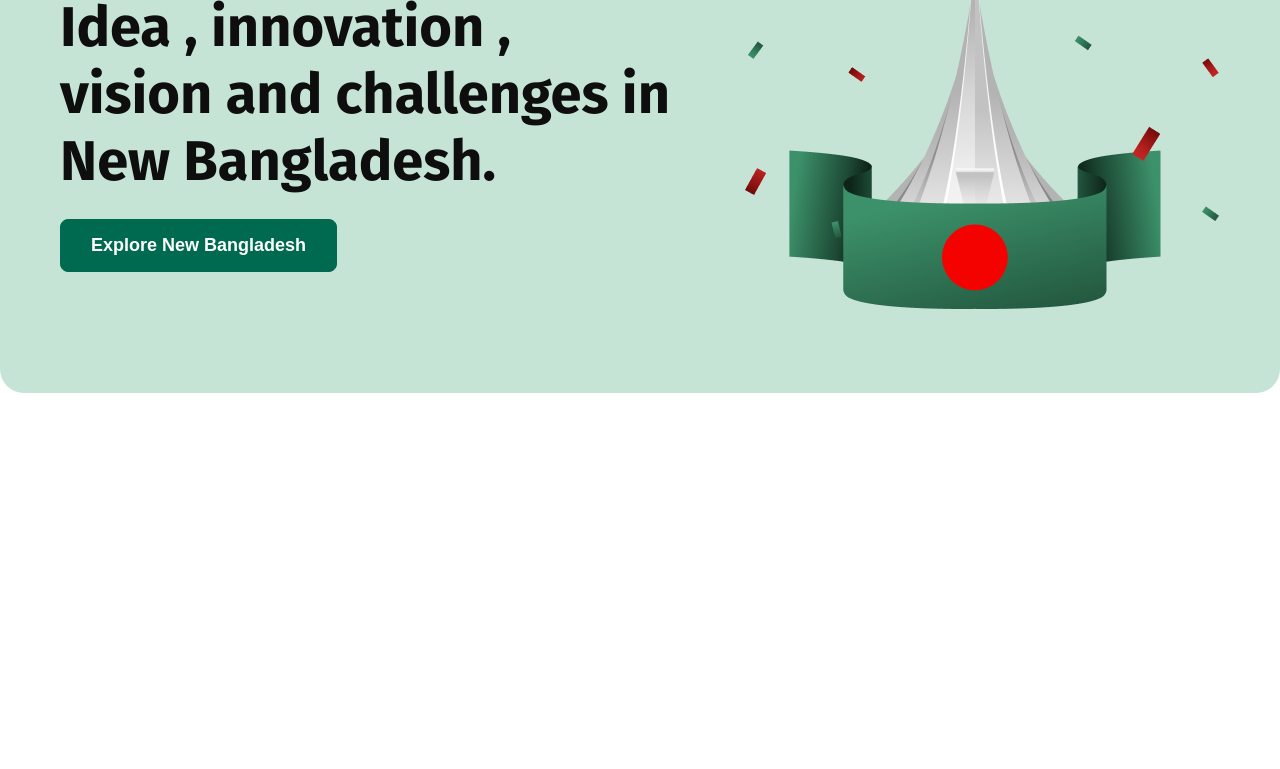
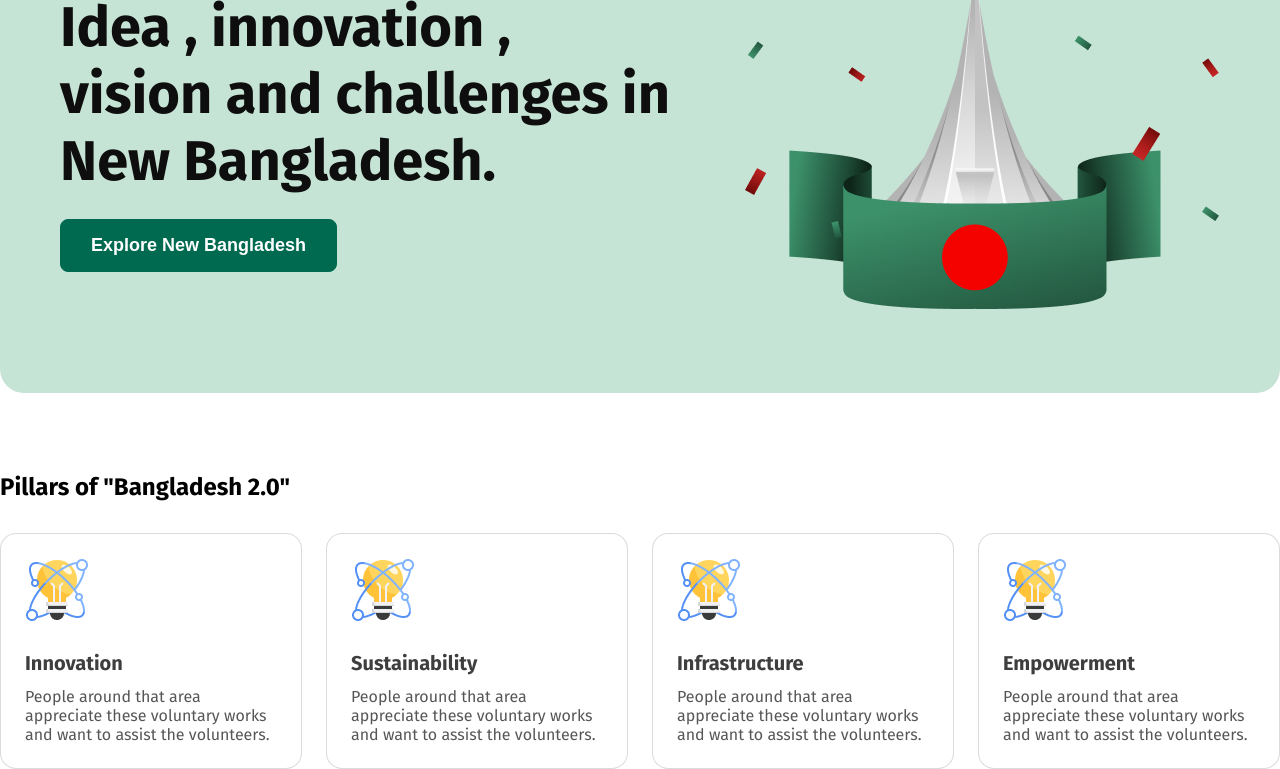
Before and after one commit to mdshishirhossain/assignment-1-B11A1, a plain HTML site: page index.html in a window 1280 px wide. Shown: the part 284-1053 px from the top of the page. Before the commit the page ends 800 px from the top, so only its background shows below. Drawn offline with Linux system fonts and the light colour scheme.

Commit message:
added a new section

```diff
--- a/index.html
+++ b/index.html
@@ -26,7 +26,39 @@
         </div>
     </header>
     <main>
-
+        <section class="pillars-section">
+            <h2 class="section-heading">Pillars of "Bangladesh 2.0"</h2>
+            <div class="pillars">
+                <div class="pillar pillar-1">
+                    <div class="pillar-img">
+                        <img src="assets/card-icon.png" alt="">
+                    </div>
+                    <h5 class="pillar-title">Innovation</h5>
+                    <p class="pillar-info">People around that area appreciate these voluntary works and want to assist the volunteers.</p>
+                </div>
+                <div class="pillar pillar-2">
+                    <div class="pillar-img">
+                        <img src="assets/card-icon.png" alt="">
+                    </div>
+                    <h5 class="pillar-title">Sustainability</h5>
+                    <p class="pillar-info">People around that area appreciate these voluntary works and want to assist the volunteers.</p>
+                </div>
+                <div class="pillar pillar-3">
+                    <div class="pillar-img">
+                        <img src="assets/card-icon.png" alt="">
+                    </div>
+                    <h5 class="pillar-title">Infrastructure</h5>
+                    <p class="pillar-info">People around that area appreciate these voluntary works and want to assist the volunteers.</p>
+                </div>
+                <div class="pillar pillar-4">
+                    <div class="pillar-img">
+                        <img src="assets/card-icon.png" alt="">
+                    </div>
+                    <h5 class="pillar-title">Empowerment</h5>
+                    <p class="pillar-info">People around that area appreciate these voluntary works and want to assist the volunteers.</p>
+                </div>
+            </div>
+        </section>
     </main>
     <footer></footer>
 
--- a/style/style.css
+++ b/style/style.css
@@ -6,7 +6,11 @@
 
 }
 
-body{
+body {
+    max-width: 1280px;
+    margin: 0 auto;
+    font-family: "Fira Sans", serif;
+    font-style: normal;
 }
 
 .header {
@@ -18,7 +22,11 @@ body{
 
 /* shared styles */
 
-.btn-secondary{
+.section-heading{
+    margin-bottom: 32px;
+}
+
+.btn-secondary {
     background-color: transparent;
     color: #006A50;
     border: 1px solid #006A50;
@@ -30,13 +38,13 @@ body{
     cursor: pointer;
 }
 
-.btn-secondary:hover{
+.btn-secondary:hover {
     border: 1px solid #006A50;
     background-color: #006A50;
     color: #ffffff;
 }
 
-.btn-primary{
+.btn-primary {
     background-color: #006A50;
     color: #ffffff;
     padding: 15px 30px;
@@ -48,7 +56,7 @@ body{
     cursor: pointer;
 }
 
-.btn-primary:hover{
+.btn-primary:hover {
     background-color: transparent;
     border: 1px solid #006A50;
     color: #006A50;
@@ -63,30 +71,61 @@ nav {
     padding: 30px 0;
 }
 
-.nav-title{
+.nav-title {
     font-size: 32px;
 }
 
 
 /* styles for hero section */
 
-.hero-section{
+.hero-section {
     display: flex;
     justify-content: space-between;
     align-items: center;
     background-color: #C6E4D6;
     padding: 80px 60px;
     border-radius: 24px;
+    margin-bottom: 80px;
 }
 
-.hero-subtitle{
+.hero-subtitle {
     color: rgba(14, 14, 14, 0.5);
     font-size: 24px;
     margin-bottom: 16px;
 }
 
-.hero-title{
+.hero-title {
     color: #0E0E0E;
     font-size: 56px;
     margin-bottom: 24px;
 }
+
+/* styles for pillars */
+
+.pillars {
+    display: flex;
+    gap: 24px;
+}
+
+.pillar {
+    padding: 24px;
+    box-sizing: border-box;
+    border: 1px solid rgba(14, 14, 14, 0.15);
+    border-radius: 16px;
+    background: #ffffff;
+}
+
+.pillar-img{
+
+}
+
+.pillar-title{
+    margin-top: 25px;
+    margin-bottom: 12px;
+    font-size: 20px;
+    color: rgba(14, 14, 14, 0.8);
+}
+
+.pillar-info{
+    color: rgba(14, 14, 14, 0.7);
+}
```
